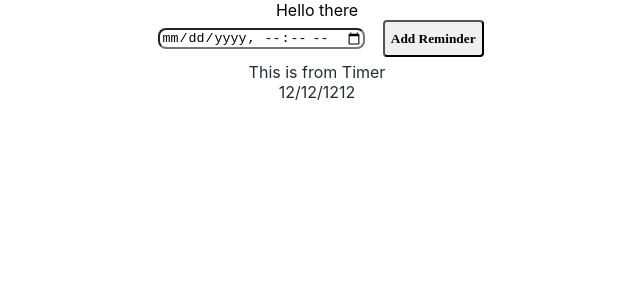
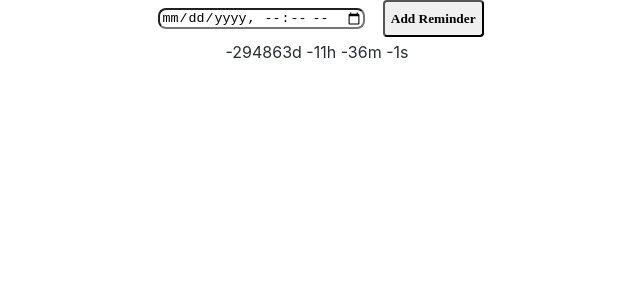
Before and after one commit to kapiljhajhria/reminder, a React (Create React App) app: page / in a window 1280 px wide. Both pictures are taken after a click on the button "Add Reminder". Shown: the top 300 px of the page, without its empty margins (323-963 px from the left). Built offline with nearby package versions, Linux system fonts and the light colour scheme.

Commit message:
project completed
fit and finish remaining

```diff
--- a/src/Input/index.js
+++ b/src/Input/index.js
@@ -9,7 +9,7 @@ class GetInput extends React.Component {
             datetime:"12/12/1212",
 
             divList: [
-                <div>Hello there</div>,
+
                 <div className={"all-el"}>
                     <input className="datetimepicker" type="datetime-local" onChange={(newDateEvent)=>{
                         this.setState({ datetime:newDateEvent.target.value});
@@ -30,8 +30,7 @@ class GetInput extends React.Component {
         let divListCopy = [].concat(this.state.divList);
         divListCopy.push(
             <div className={"rem"}><div>
-                <Timer dateTime={this.state.dateTime}></Timer>
-                <div>{this.state.datetime}</div>
+                <Timer dateTime={this.state.datetime}/>
             </div></div>
 
         );
--- a/src/Timer/index.js
+++ b/src/Timer/index.js
@@ -3,13 +3,42 @@ import './styles.css'
 
 
 class Timer extends React.Component {
+    constructor(props) {
+        super(props);
+        this.state = {
+            fromTime:this.props.dateTime,
+            countdown: 'Starting Timer'
+        }
+    }
+
+    startTimer(stringTime) {
+
+        console.log('string is :'+stringTime);
+        let deadline = new Date(stringTime).getTime();
+
+        let x = setInterval(() =>{
+            let now = new Date().getTime();
+            let t = deadline - now;
+            let days = Math.floor(t / (1000 * 60 * 60 * 24));
+            let hours = Math.floor((t % (1000 * 60 * 60 * 24)) / (1000 * 60 * 60));
+            let minutes = Math.floor((t % (1000 * 60 * 60)) / (1000 * 60));
+            let seconds = Math.floor((t % (1000 * 60)) / 1000);
+
+            this.setState({
+                countdown:days + "d "
+                    + hours + "h " + minutes + "m " + seconds + "s ",
+            });
+
+        }, 1000);
+    }
+    componentDidMount(){
+        this.startTimer(this.state.fromTime);
+    }
 
     render() {
         return (
-            <div>This is from Timer
             <div>
-                {this.props.dateTime}
-            </div>
+                {this.state.countdown}
             </div>
         );
     }
```
